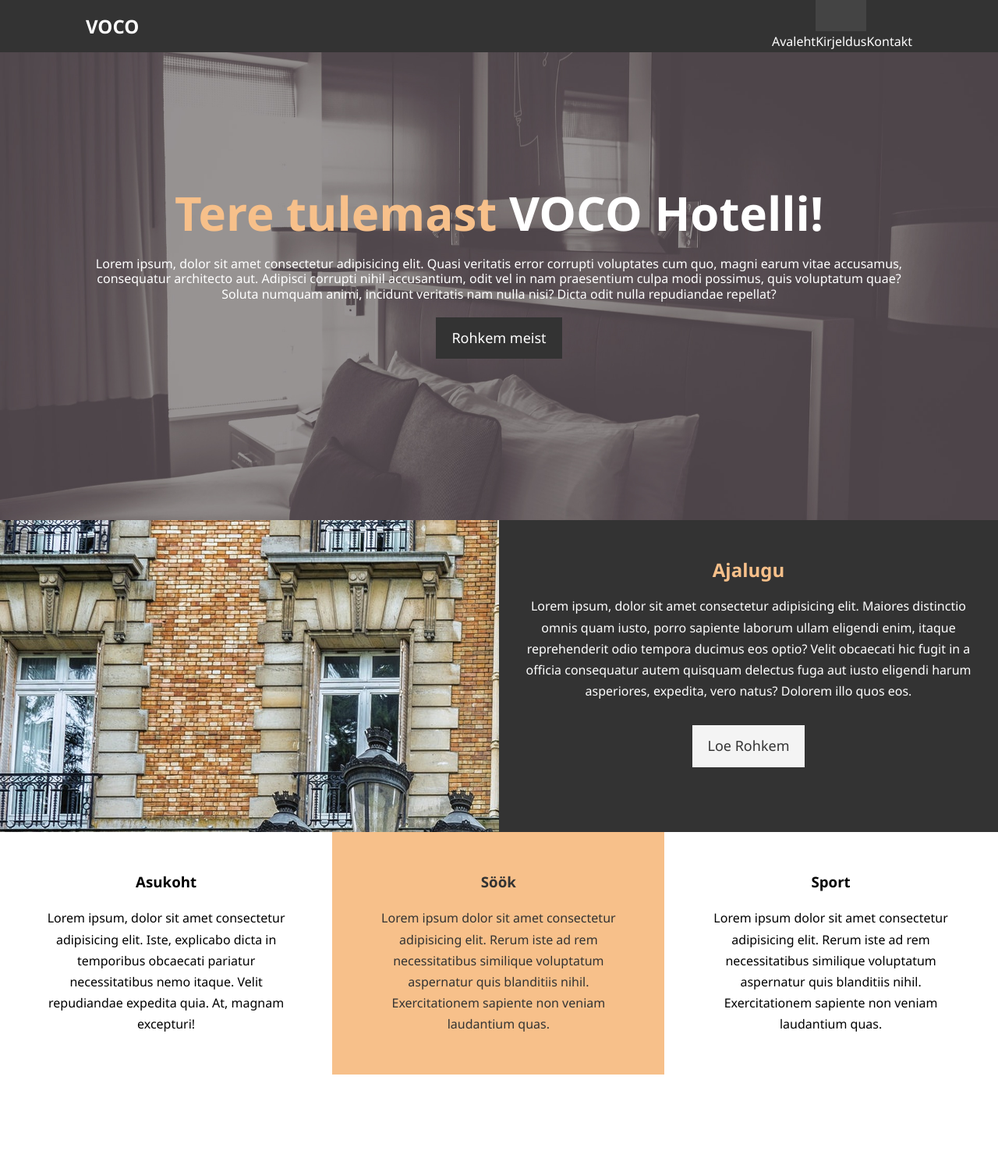
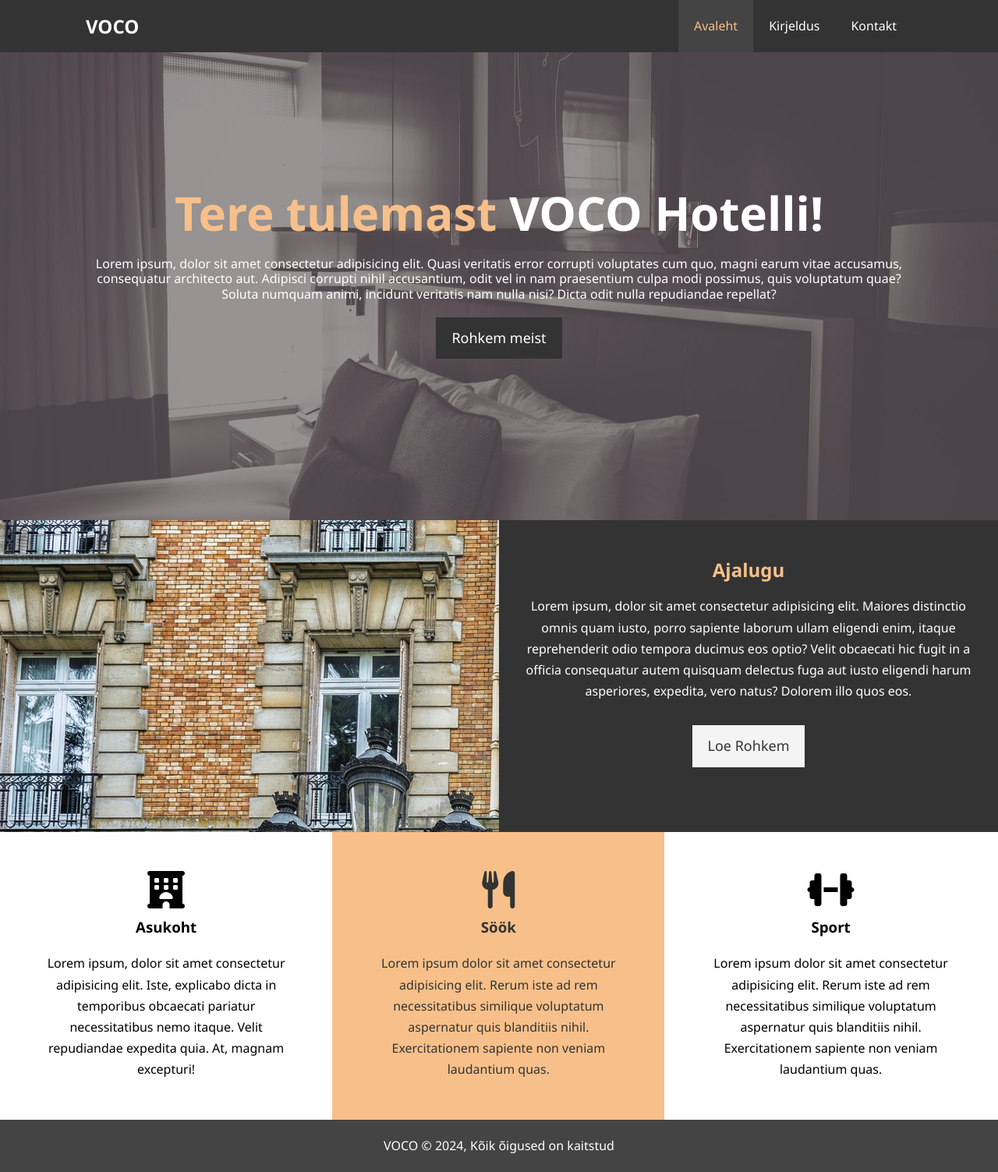
Before and after one commit to grreete/hotelli-veebileht-html-css, a plain HTML site: page index.html in a window 1280 px wide. Shown: the whole page at 78% size. Before the commit the page ends 1378 px from the top, so only its background shows below. Drawn offline with Linux system fonts and the light colour scheme.

Commit message:
Parandused html-is; avaleht lõpuni alates kuuendast dokumendist

```diff
--- a/index.html
+++ b/index.html
@@ -1,10 +1,11 @@
 <!DOCTYPE html>
-<html lang="en">
+<html lang="et">
 <head>
     <meta charset="UTF-8">
     <meta name="viewport" content="width=device-width, initial-scale=1.0">
     <meta http-equiv="X-UA-Compatible" content="ie=edge">
     <link rel="stylesheet" href="style.css">
+    <script src="https://kit.fontawesome.com/f99ae708c1.js" crossorigin="anonymous"></script>
     <title>Hotell - Avaleht</title>
 </head>
 <body>
@@ -13,12 +14,13 @@
             <div class="container">
                 <h1><a href="index.html">VOCO</a></h1>
                 <ul>
-                    <li><a href="index.html"></a>Avaleht</li>
-                    <li><a class="current" href="about.html"></a>Kirjeldus</li>
-                    <li><a href="contact.html"></a>Kontakt</li>
+                    <li><a class="current" href="index.html">Avaleht</a></li>
+                    <li><a href="about.html">Kirjeldus</a></li>
+                    <li><a href="contact.html">Kontakt</a></li>
                 </ul>
             </div>
         </nav>
+    </header>
         <!--vitriin-->
         <div id="showcase">
             <div class="container">
@@ -41,18 +43,25 @@
     </section>
     <!--võimalused-->
     <section id="features">
-        <div class="box">
+        <div class="box bg-light">
+            <i class="fas fa-hotel fa-3x"></i>
             <h3>Asukoht</h3>
             <p>Lorem ipsum, dolor sit amet consectetur adipisicing elit. Iste, explicabo dicta in temporibus obcaecati pariatur necessitatibus nemo itaque. Velit repudiandae expedita quia. At, magnam excepturi!</p>
         </div>
         <div class="box bg-primary">
+            <i class="fas fa-utensils fa-3x"></i>
             <h3>Söök</h3>
             <p>Lorem ipsum dolor sit amet consectetur adipisicing elit. Rerum iste ad rem necessitatibus similique voluptatum aspernatur quis blanditiis nihil. Exercitationem sapiente non veniam laudantium quas.</p>
         </div>
-        <div class="box">
+        <div class="box bg-light">
+            <i class="fas fa-dumbbell fa-3x"></i>
             <h3>Sport</h3>
             <p>Lorem ipsum dolor sit amet consectetur adipisicing elit. Rerum iste ad rem necessitatibus similique voluptatum aspernatur quis blanditiis nihil. Exercitationem sapiente non veniam laudantium quas.</p>
         </div>
     </section>
+    <div class="clear"></div>
+    <footer>
+        <p>VOCO &copy; 2024, Kõik õigused on kaitstud</p>
+    </footer>
 </body>
 </html>
--- a/style.css
+++ b/style.css
@@ -6,7 +6,7 @@
 }
 
 /* main */
-html, body{
+html, body {
     font-family: 'Segoe UI', Tahoma, Geneva, Verdana, sans-serif;
     line-height: 1.7em;
 }
@@ -16,7 +16,7 @@ a {
     text-decoration: none;
 }
 
-h1, h2, h3{
+h1, h2, h3 {
     padding-bottom: 20px;
 }
 
@@ -153,3 +153,19 @@ h1, h2, h3{
     padding: 50px;
     text-align: center;
 }
+
+#features .box i {
+    margin-bottom: 10px;
+}
+
+/* footer */
+footer {
+    text-align: center;
+    padding: 20px;
+    color: #fff;
+    background: #444;
+}
+
+.clear {
+    clear: both;
+}
```
Also changed, not shown: about.html (+7 -3 lines), contact.html (+7 -3 lines).
